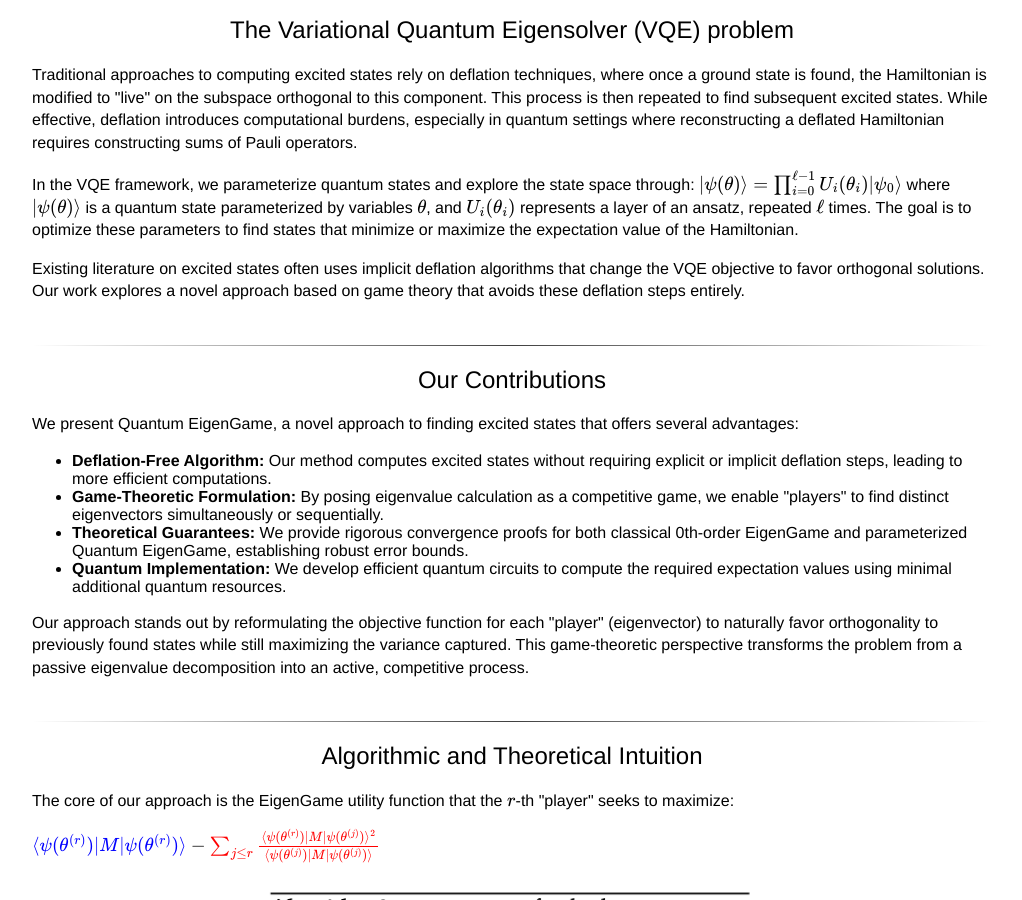
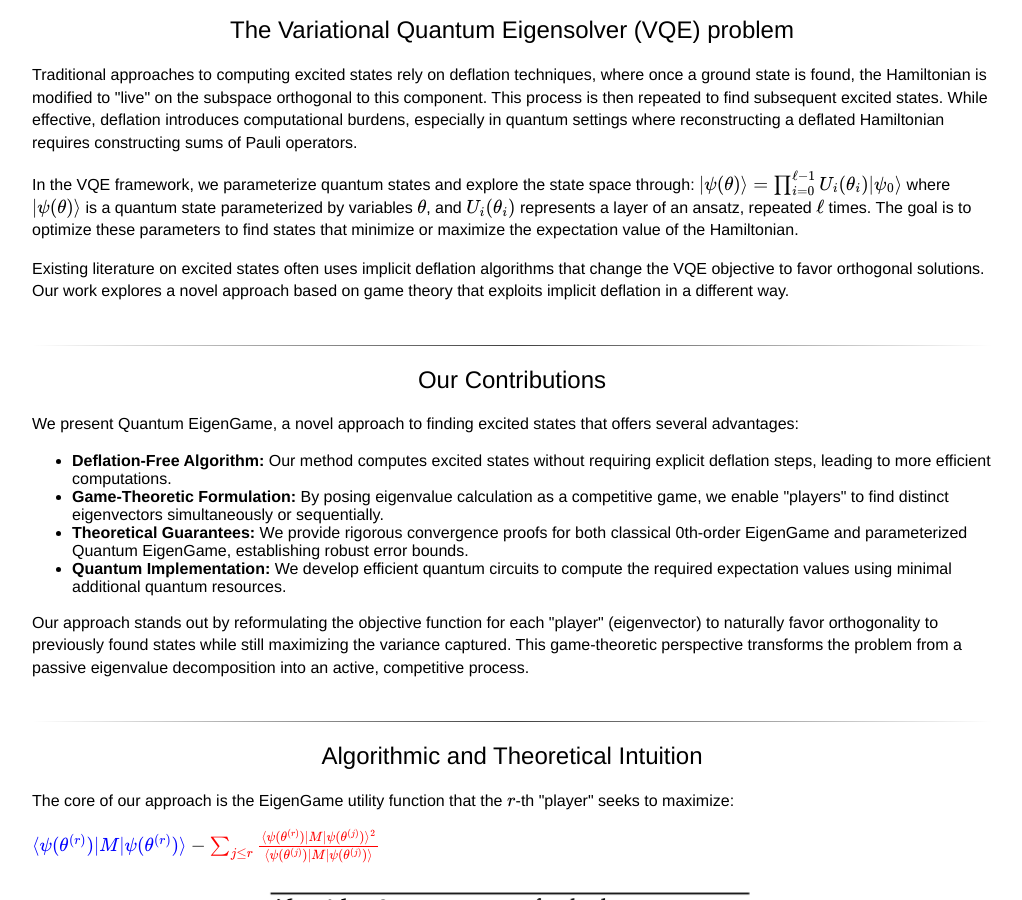
Before and after one commit to akyrillidis/explore-quantum, a Jekyll site: the page QuantumEigenGame.html, which Jekyll copies as it is, in a window 1280 px wide and 900 px high, scrolled down 847 px. Shown: the whole window, without its empty margins (128-1150 px from the left). Built offline with Jekyll 4.4.1, drawn with Linux system fonts in a browser that asks for light colours; some web fonts are replaced.

Commit message:
Update QuantumEigenGame.html

```diff
--- a/QuantumEigenGame.html
+++ b/QuantumEigenGame.html
@@ -165,7 +165,7 @@
             <center>
                 <br>
                 <span style="font-size:20px">Code
-                    <a href=""> [GitHub]</a>
+                    <a href="https://github.com/Raijeku/quantum-eigengame"> [GitHub]</a>
                 </span>
             </center>
         </td>
@@ -173,7 +173,7 @@
             <center>
                 <br>
                 <span style="font-size:20px">
-                    Paper <a href=""> [arXiv]</a>
+                    Paper <a href="https://arxiv.org/pdf/2503.13644"> [arXiv]</a>
                 </span>
             </center>
         </td>
@@ -218,7 +218,7 @@
     where \(|\psi(\theta)\rangle\) is a quantum state parameterized by variables \(\theta\), and \(U_i(\theta_i)\) represents a layer of an ansatz, repeated \(\ell\) times. The goal is to optimize these parameters to find states that minimize or maximize the expectation value of the Hamiltonian.
 </p>
 <p>
-   Existing literature on excited states often uses implicit deflation algorithms that change the VQE objective to favor orthogonal solutions. Our work explores a novel approach based on game theory that avoids these deflation steps entirely.
+   Existing literature on excited states often uses implicit deflation algorithms that change the VQE objective to favor orthogonal solutions. Our work explores a novel approach based on game theory that exploits implicit deflation in a different way.
 </p>
 
 <br><hr>
@@ -231,7 +231,7 @@
     We present Quantum EigenGame, a novel approach to finding excited states that offers several advantages:
 </p>
     <ul>
-        <li><strong>Deflation-Free Algorithm:</strong> Our method computes excited states without requiring explicit or implicit deflation steps, leading to more efficient computations.</li>
+        <li><strong>Deflation-Free Algorithm:</strong> Our method computes excited states without requiring explicit deflation steps, leading to more efficient computations.</li>
         <li><strong>Game-Theoretic Formulation:</strong> By posing eigenvalue calculation as a competitive game, we enable "players" to find distinct eigenvectors simultaneously or sequentially.</li>
         <li><strong>Theoretical Guarantees:</strong> We provide rigorous convergence proofs for both classical 0th-order EigenGame and parameterized Quantum EigenGame, establishing robust error bounds.</li>
         <li><strong>Quantum Implementation:</strong> We develop efficient quantum circuits to compute the required expectation values using minimal additional quantum resources.</li>
```
